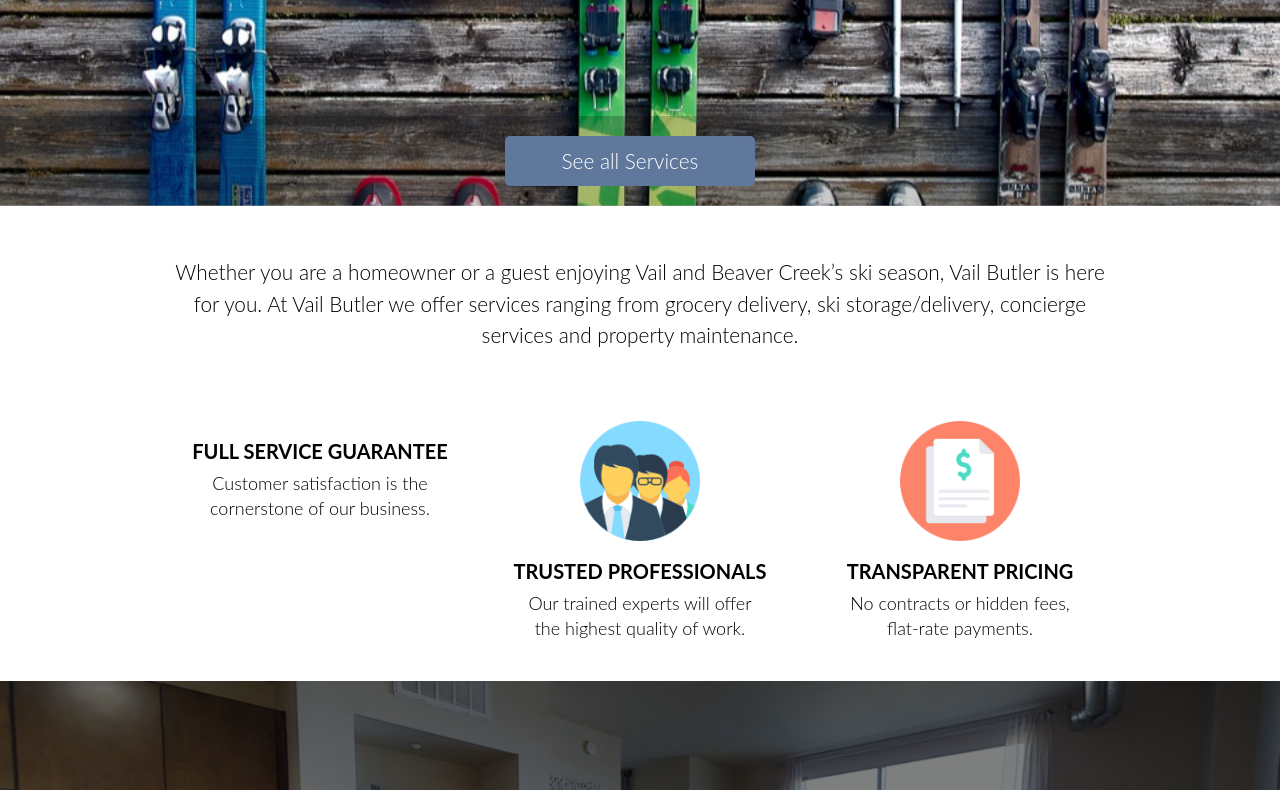
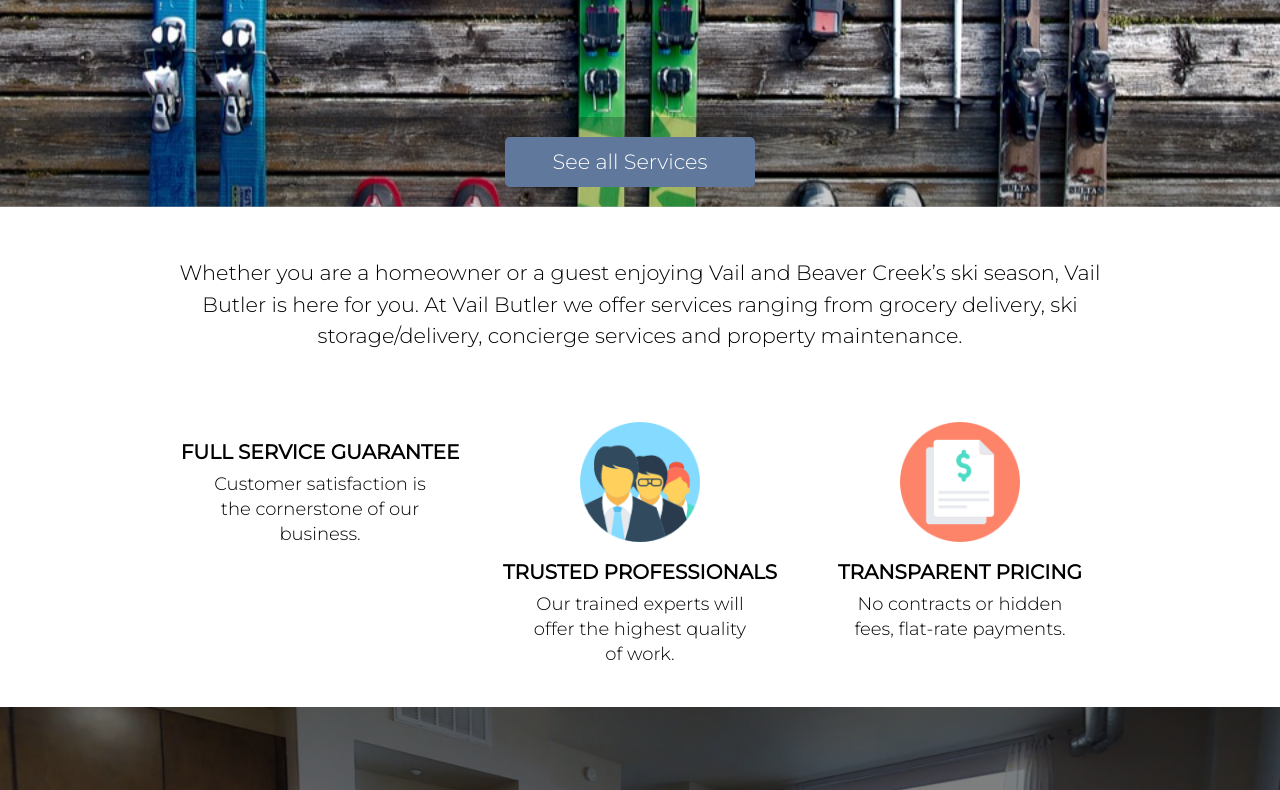
Before and after one commit to Kanji-Overhill/VailButler, a plain HTML site: page index.html in a window 1280 px wide. Shown: the part 380-1170 px from the top of the page. Drawn offline with nearby package versions, Linux system fonts and the light colour scheme; a web font is replaced by a local one.

Commit message:
Fix 2 dia 24-3

```diff
--- a/css/main.css
+++ b/css/main.css
@@ -42,7 +42,7 @@ body {
   line-height: 1;
   font-weight: 300;
   color: #000000;
-  font-family: 'Lato', sans-serif;
+ font-family: 'Montserrat', sans-serif;
 }
 ol, ul {
   list-style: none;
```
